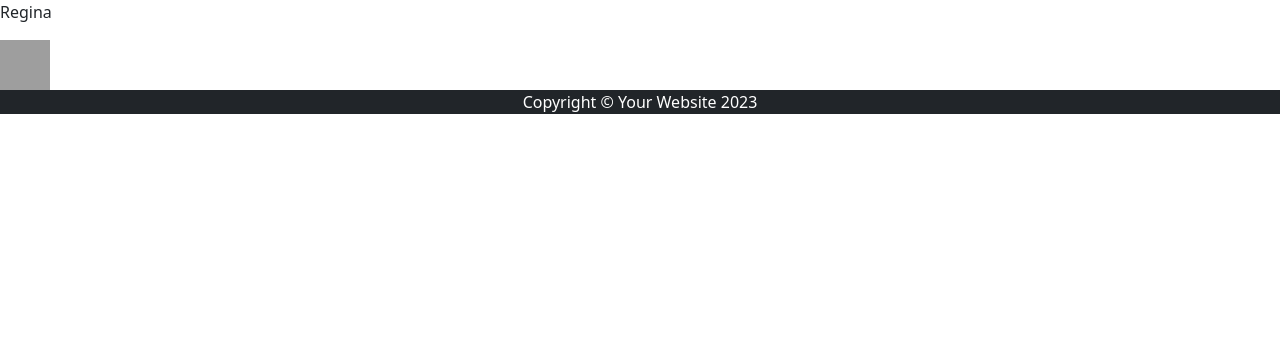
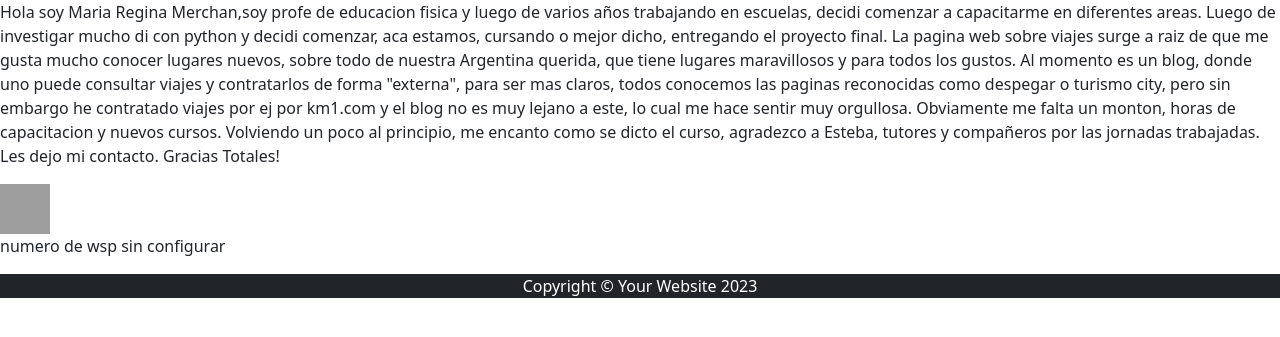
Before and after one commit to MRMerchan/Coderhouse_40445, a Django app: page /personal/ in a window 1280 px wide. Shown: the part 56-393 px from the top of the page. Run offline with Django 4.2, Linux system fonts and the light colour scheme; parts of the project's set-up code (start-up, migrations or seed data) failed here and were passed over; some libraries are stand-ins or nearby versions; grey boxes are pictures that could not be loaded.

Commit message:
confirmar eliminar

```diff
--- a/project/apps/home/templates/home/login.html
+++ b/project/apps/home/templates/home/login.html
@@ -11,4 +11,5 @@
     <div class="d-grid gap-3">
         <a class="btn btn-danger btn-block" href="{% url 'home:logout' %}">Logout</a>
     </div>
+
 {% endblock content %}
--- a/project/apps/home/templates/home/personal.html
+++ b/project/apps/home/templates/home/personal.html
@@ -1,9 +1,16 @@
 {% extends 'home/base.html' %}
 {% load static %}
 {% block content %}
-    <p>Regina</p>
+    <p>Hola soy Maria Regina Merchan,soy profe de educacion fisica y luego de varios años trabajando en escuelas, decidi comenzar a capacitarme en diferentes areas.
+        Luego de investigar mucho di con python y decidi comenzar, aca estamos, cursando o mejor dicho, entregando el proyecto final.
+        La pagina web sobre viajes surge a raiz de que me gusta mucho conocer lugares nuevos, sobre todo de nuestra Argentina querida, que tiene lugares maravillosos y para todos los gustos.
+        Al momento es un blog, donde uno puede consultar viajes y contratarlos de forma "externa", para ser mas claros, todos conocemos las paginas reconocidas como despegar o turismo city, pero sin embargo he contratado viajes por ej por km1.com y el blog no es muy lejano a este, lo cual me hace sentir muy orgullosa. Obviamente me falta un monton, horas de capacitacion y nuevos cursos.
+        Volviendo un poco al principio, me encanto como se dicto el curso, agradezco a Esteba, tutores y compañeros por las jornadas trabajadas.
+        Les dejo mi contacto.
+        Gracias Totales!
+    </p>
 
     <a href="https://api.whatsapp.com/send?phone=TUNUMERODEWHATSAPP" target="_blank">
         <img src="{% static 'home/avatar/wsp.png' %}" alt="Enviar mensaje de WhatsApp" style="width: 50px; height: 50px;">
-    </a>
+    </a><p>numero de wsp sin configurar</p>
 {% endblock %}
--- a/project/apps/producto/models.py
+++ b/project/apps/producto/models.py
@@ -22,8 +22,6 @@ class Producto(models.Model):
 
     categoria = models.ForeignKey(ProductoCategoria, on_delete=models.SET_NULL, blank=True, null=True, verbose_name="categoría")
     nombre = models.CharField(max_length=100)
-    #unidad_de_medida = models.CharField(max_length=50)
-   # cantidad = models.FloatField()
     precio = models.DecimalField(max_digits=10, decimal_places=2)
     descripcion = models.CharField(max_length=250, blank=True, null=True, verbose_name="descripción")
     fecha_actualizacion = models.DateTimeField(default=timezone.now, editable=False, verbose_name="fecha de actualización")
@@ -33,4 +31,4 @@ class Producto(models.Model):
         verbose_name_plural = "productos"
 
     def __str__(self):
-        return f"{self.nombre} ({self.unidad_de_medida}) ${self.precio:.2f}"
+        return f"{self.nombre} ${self.precio:.2f}"
```
